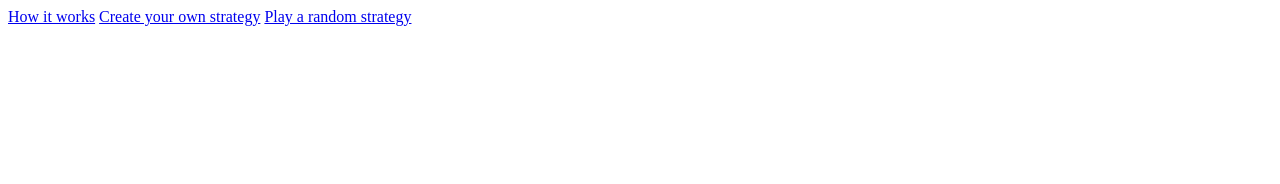
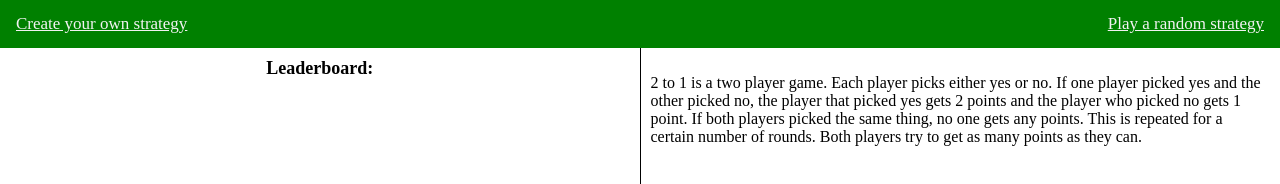
Before and after one commit to DanielVenable/2to1, a website: page files/index.html in a window 1280 px wide. Shown: the top 184 px of the page. Drawn offline with Linux system fonts and the light colour scheme; no server answers.

Commit message:
Updated homepage

```diff
--- /dev/null
+++ b/files/index.css
@@ -0,0 +1,73 @@
+body {
+    margin: 0px;
+    display: flex;
+    flex-direction: column;
+    height: 100vh;
+}
+
+#navbar {
+    background-color: green;
+}
+
+#navbar * {
+    text-align: center;
+    padding: 14px 16px;
+    font-size: 17px;
+    color: #f2f2f2;
+}
+
+#navbar > a:first-child {
+    float: left;
+}
+
+#navbar > a:last-child {
+    float: right;
+}
+
+.container {
+    margin: 8px;
+}
+
+a {
+    cursor: pointer;
+    border: 0;
+    text-decoration: underline;
+}
+
+.container {
+    display: grid;
+    margin: 0;
+    grid-template-areas: 'a b';
+    gap: 1px;
+    background-color: black;
+    flex-grow: 1;
+    flex-shrink: 1;
+}
+
+.container > * {
+    background-color: white;
+    position: relative;
+}
+
+.container > * > * {
+    position: absolute;
+    top: 0;
+    left: 0;
+    right: 0;
+    bottom: 0;
+    overflow-y: auto;
+    overflow-x: hidden;
+    padding: 10px;
+}
+
+#leaderboard {
+    grid-area: a;
+    display: flex;
+    flex-direction: column;
+    align-items: center;
+    font-size: large;
+}
+
+#how-to {
+    grid-area: b;
+}
--- a/files/index.html
+++ b/files/index.html
@@ -4,25 +4,35 @@
     <meta charset="UTF-8">
     <meta http-equiv="X-UA-Compatible" content="IE=edge">
     <meta name="viewport" content="width=device-width, initial-scale=1.0">
+    <link rel="stylesheet" href="index.css">
     <title>2:1</title>
-    <style>
-        body {
-            display: flex;
-        }
-        #leaderboard {
-            display: flex;
-            flex-direction: column;
-        }
-    </style>
 </head>
 <body>
-    <div id="leaderboard">
-
+    <div id="navbar">
+        <a href="/create" id="create">Create your own strategy</a>
+        <a href="/play" id="play">Play a random strategy</a>
     </div>
-    <div>
-        <a href="./how-it-works">How it works</a>
-        <a href="./create">Create your own strategy</a>
-        <a href="./play">Play a random strategy</a>
+    <div class="container">
+        <div>
+            <div id="leaderboard">
+                <strong>Leaderboard:</strong>
+                <!-- rankings is inserted here -->
+            </div>
+        </div>
+        <div>
+            <div id="how-to">
+                <p>
+                    2 to 1 is a two player game.
+                    Each player picks either yes or no.
+                    If one player picked yes and the other picked no,
+                    the player that picked yes gets 2 points
+                    and the player who picked no gets 1 point.
+                    If both players picked the same thing, no one gets any points.
+                    This is repeated for a certain number of rounds.
+                    Both players try to get as many points as they can.
+                </p>
+            </div>
+        </div>
     </div>
 </body>
 <script type="module">
```
Also changed, not shown: files/play.html (+10 -1 lines), files/how-it-works.html (deleted).
